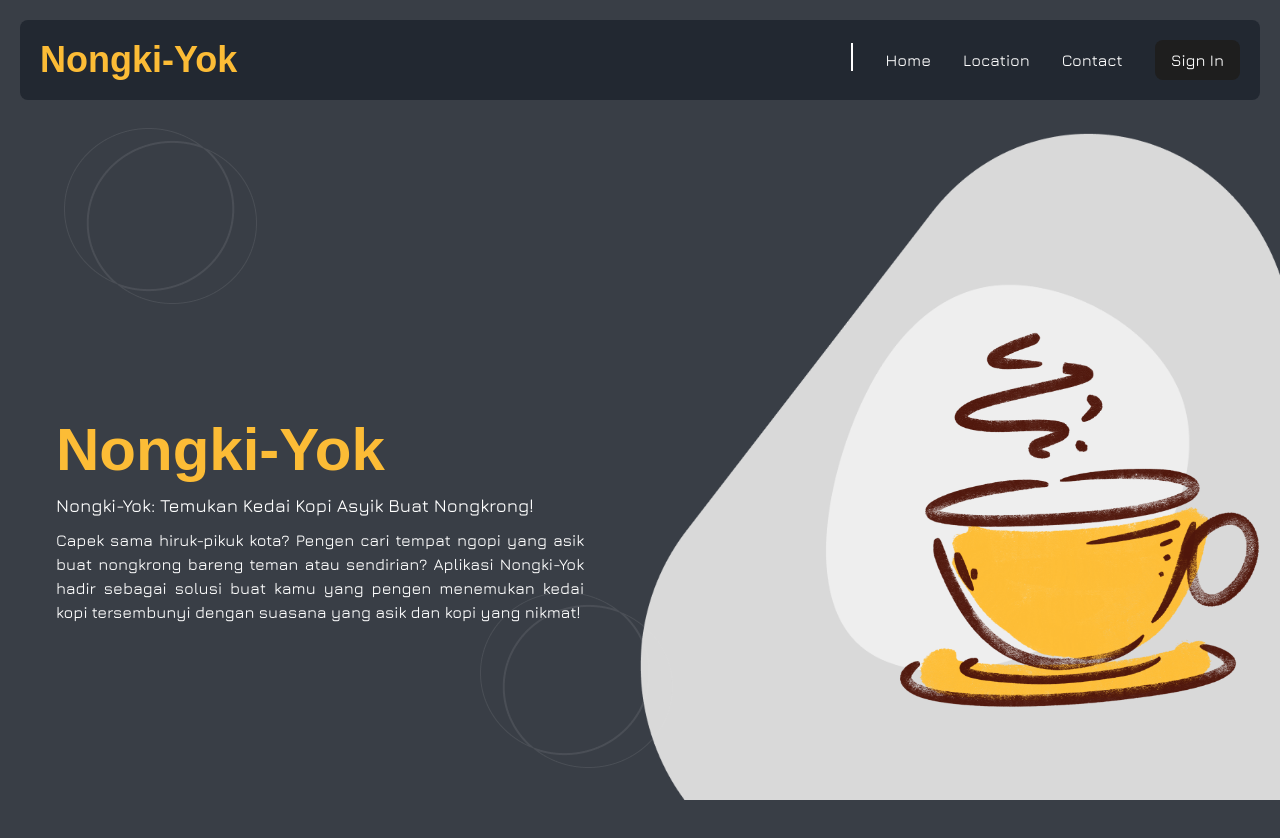
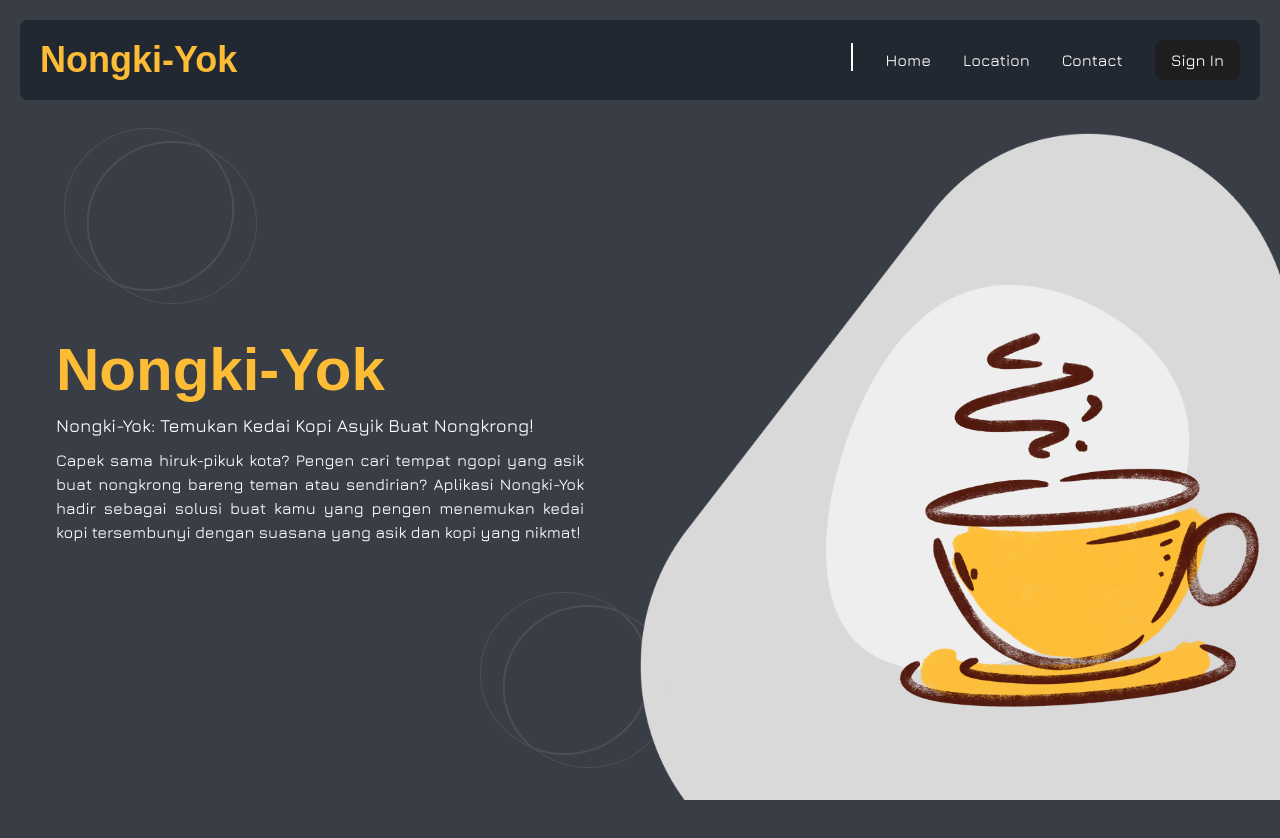
Before and after one commit to CokdePutra/Web-NongkiYok, a React (Vite) app: page / in a window 1280 px wide. Shown: the top 838 px of the page. Built offline with nearby package versions, Linux system fonts and the light colour scheme; a web font is replaced by a local one.

Commit message:
updating signup

```diff
--- a/src/components/Hero/Hero.jsx
+++ b/src/components/Hero/Hero.jsx
@@ -15,7 +15,8 @@ const Hero = () => {
     <>
       <div className="container-Hero max-h-screen place-items-center">
         <div class="content flex jura-medium">
-          <div class="left w-1/2 flex flex-col justify-center h-dvh mx-10 p-4 ">
+          <div class="left w-1/2 flex h-[80vh] mx-10 p-4 ">
+            <div class="flex flex-col justify-center">
               <div class="title text-6xl text-color-yellow kodchasan-bold my-2">
                 Nongki-Yok
               </div>
@@ -27,6 +28,7 @@ const Hero = () => {
                 buat nongkrong bareng teman atau sendirian? Aplikasi Nongki-Yok
                 hadir sebagai solusi buat kamu yang pengen menemukan kedai kopi
                 tersembunyi dengan suasana yang asik dan kopi yang nikmat!
+              </div>
             </div>
           </div>
           <div class="right w-1/2 flex flex-col justify-center h-screen mx-10 p-4">
--- a/src/components/Navbar/Navbar.jsx
+++ b/src/components/Navbar/Navbar.jsx
@@ -4,7 +4,7 @@ import "./Navbar.css";
 const Navbar = () => {
   return (
     <>
-      <div className="container-Navbar sticky top-0 w-full">
+      <div className="container-Navbar sticky top-0 w-full z-[999]">
         <div className="content flex m-5 justify-between bg-navbar-color rounded-lg overflow-hidden">
           <div className="Left m-5">
             <h1 className="text-4xl text-color-yellow kodchasan-bold">
@@ -19,7 +19,7 @@ const Navbar = () => {
             <a href="#">Location</a>
             <a href="#">Contact</a>
             <button className="bg-button-gray hover:bg-color-primary text-white py-2 px-4 rounded-lg">
-              <a href="#">Sign In</a>
+              <a href="/login">Sign In</a>
             </button>
           </div>
         </div>
--- a/src/components/UserInput/UserInput.jsx
+++ b/src/components/UserInput/UserInput.jsx
@@ -3,7 +3,7 @@ import React from "react";
 const UserInput = ({ type = "text", id, placeholder, className }) => {
   return (
     <>
-      <div className="formInput">
+      <div className="formInput w-full">
         <input
           type={type}
           id={id}
```
Lines whose indentation alone changed are shown as unchanged.
